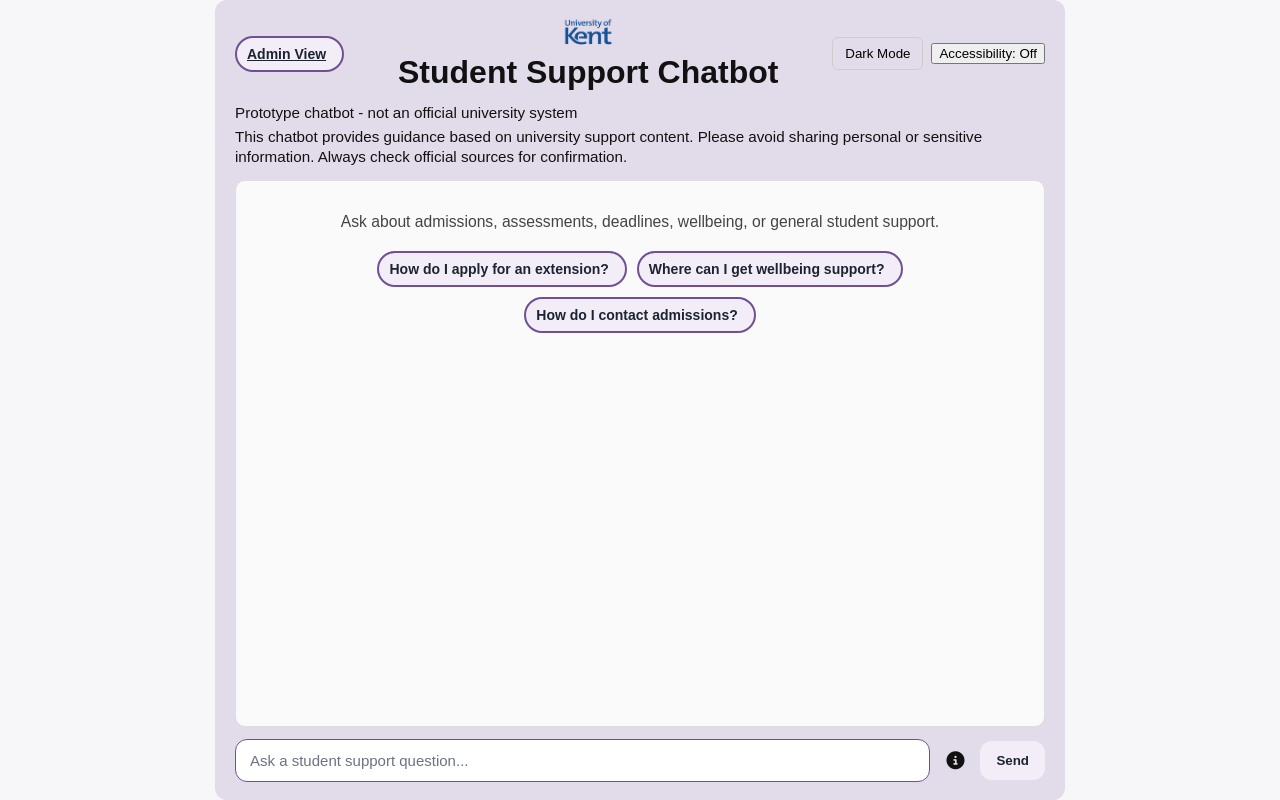
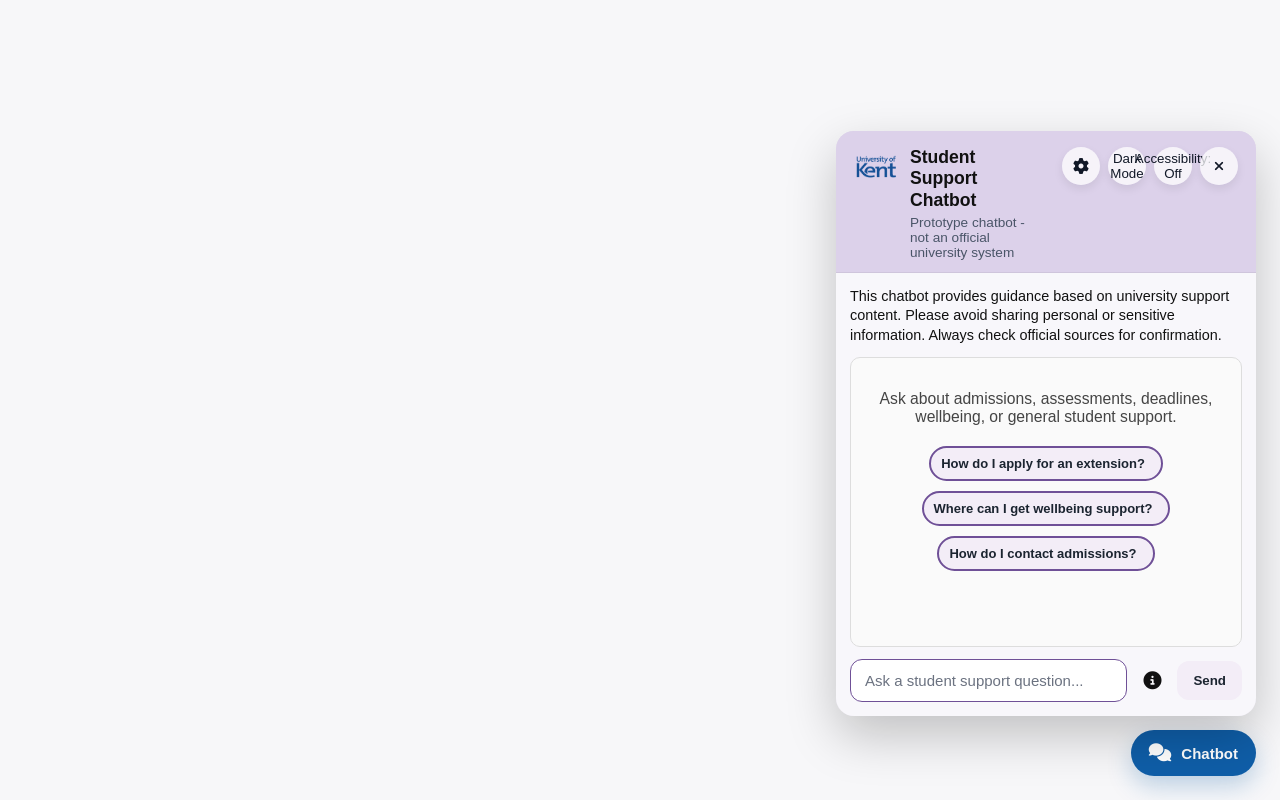
Before and after one commit to Conqui-1998/student-support-chatbot, a FastAPI app: page / in a window 1280 px wide. Run offline with FastAPI, Linux system fonts and the light colour scheme; parts of the project's set-up code (start-up, migrations or seed data) failed here and were passed over.

Commit message:
Convert Moodle chatbot to floating widget layout

```diff
--- a/static/index.html
+++ b/static/index.html
@@ -2,33 +2,47 @@
 <html lang="en">
 <head>
 	<meta charset="UTF-8" />
+	<meta name="viewport" content="width=device-width, initial-scale=1" />
 	<title>Student Support Chatbot</title>
 	<link rel="stylesheet" href="/static/styles.css" />
 	<link rel="stylesheet" href="https://cdnjs.cloudflare.com/ajax/libs/font-awesome/6.5.0/css/all.min.css">
 </head>
 <body class="chat-page">
-	<main class="container">
-		<div class="top-bar">
-			<div class="left-controls">
-				<a href="/admin" class="pill-button">Admin View</a>
+	<div class="widget-launcher" id="widgetLauncher">
+		<button id="widgetToggle" class="widget-button" type="button" aria-expanded="false" aria-controls="chatWidgetPanel">
+			<span class="widget-button-icon"><i class="fa-solid fa-comments"></i></span>
+			<span class="widget-button-text">Chatbot</span>
+		</button>
 	</div>
-			<div class="center-controls">
-				<img src="/static/kent-logo.png" alt="University of Kent" class="logo" />
+
+	<section class="chat-widget" id="chatWidgetPanel" aria-label="Student support chatbot">
+		<header class="widget-header">
+			<div class="widget-brand">
+				<img src="/static/kent-logo.png" alt="University of Kent" class="widget-logo" />
+				<div>
 					<h1>Student Support Chatbot</h1>
-			</div>
-			<div class="right-controls">
-				<button id="themeToggle" type="button">Dark Mode</button>
-				<button id="accessibilityToggle" type="button">Accessibility: Off</button>
+					<p>Prototype chatbot - not an official university system</p>
 				</div>
 			</div>
+			<div class="widget-actions">
+				<a href="/admin" class="widget-icon-button" title="Admin view" aria-label="Admin view">
+					<i class="fa-solid fa-gear"></i>
+				</a>
+				<button id="themeToggle" class="widget-icon-button" type="button" aria-label="Toggle theme">
+					<i class="fa-solid fa-moon"></i>
+				</button>
+				<button id="accessibilityToggle" class="widget-icon-button" type="button" aria-label="Toggle accessibility mode">
+					<i class="fa-solid fa-universal-access"></i>
+				</button>
+				<button id="widgetClose" class="widget-icon-button" type="button" aria-label="Close chatbot">
+					<i class="fa-solid fa-xmark"></i>
+				</button>
+			</div>
+		</header>
 
-		<p class="subtle-note">
-			Prototype chatbot - not an official university system
-		</p>
-
+		<div class="widget-body">
 			<p class="note">
-			This chatbot provides guidance based on university support content.
-			Please avoid sharing personal or sensitive information. Always check official sources for confirmation.
+				This chatbot provides guidance based on university support content. Please avoid sharing personal or sensitive information. Always check official sources for confirmation.
 			</p>
 
 			<div id="chatBox" class="chat-box">
@@ -54,7 +68,8 @@
 				</span>
 				<button class="send-button" onclick="sendMessage()">Send</button>
 			</div>
-	</main>
+		</div>
+	</section>
 
 	<script src="/static/app.js"></script>
 </body>
--- a/static/styles.css
+++ b/static/styles.css
@@ -12,153 +12,160 @@
 .chat-page {
 	min-height: 100vh;
 	margin: 0;
-	overflow-x: hidden;
-	overflow-y: auto;
+	overflow: hidden;
+}
+
+.widget-launcher {
+	position: fixed;
+	right: 24px;
+	bottom: 24px;
+	z-index: 9998;
+	display: flex;
+	align-items: center;
+	justify-content: flex-end;
+}
+
+.widget-button {
+	display: inline-flex;
+	align-items: center;
+	gap: 10px;
+	padding: 14px 18px;
+	border: 0;
+	border-radius: 999px;
+	background: #0f5ea8;
+	color: #ffffff;
+	font-weight: 700;
+	cursor: pointer;
+	box-shadow: 0 10px 24px rgba(15, 94, 168, 0.25);
+}
+
+.widget-button:hover {
+	background: #0d4f8d;
+}
+
+.widget-button-icon {
+	display: inline-flex;
+	align-items: center;
+	justify-content: center;
+	font-size: 18px;
+}
+
+.widget-button-text {
+	font-size: 15px;
+}
+
+.chat-widget {
+	position: fixed;
+	right: 24px;
+	bottom: 84px;
+	z-index: 9999;
+	width: min(420px, calc(100vw - 48px));
+	max-height: min(720px, calc(100vh - 120px));
+	display: none;
+	flex-direction: column;
+	background: #E2DCEA;
+	border-radius: 18px;
+	box-shadow: 0 20px 50px rgba(0, 0, 0, 0.22);
+	overflow: hidden;
+}
+
+.chat-widget.is-open {
 	display: flex;
 }
 
-/* LAYOUT / CONTAINERS */
+.widget-header {
+	display: flex;
+	align-items: flex-start;
+	justify-content: space-between;
+	gap: 16px;
+	padding: 16px 18px 12px;
+	background: #dcd1ea;
+	border-bottom: 1px solid rgba(0, 0, 0, 0.06);
+}
 
-.container {
-	max-width: 850px;
-	margin: 0 auto;
+.widget-brand {
+	display: flex;
+	align-items: flex-start;
+	gap: 12px;
+}
+
+.widget-logo {
+	width: 44px;
+	height: 44px;
+	object-fit: contain;
+	flex: 0 0 auto;
+}
+
+.widget-header h1 {
+	margin: 0;
+	font-size: 1.1rem;
+	line-height: 1.2;
+}
+
+.widget-header p {
+	margin: 4px 0 0;
+	font-size: 0.85rem;
+	color: #4a5568;
+}
+
+.widget-actions {
+	display: flex;
+	align-items: center;
+	gap: 8px;
+}
+
+.widget-icon-button {
+	width: 38px;
+	height: 38px;
+	display: inline-flex;
+	align-items: center;
+	justify-content: center;
+	border: 0;
+	border-radius: 50%;
+	background: rgba(255, 255, 255, 0.74);
+	color: #111827;
+	cursor: pointer;
+	text-decoration: none;
+	box-shadow: 0 4px 10px rgba(0, 0, 0, 0.08);
+}
+
+.widget-icon-button:hover {
+	background: rgba(255, 255, 255, 0.92);
+}
+
+.widget-body {
 	display: flex;
 	flex-direction: column;
-	background: #E2DCEA;
-	padding: 18px 20px;
-	box-sizing: border-box;
-	border-radius: 12px;
-	width: 100%;
+	padding: 14px;
+	gap: 12px;
+	background: #f8f7fb;
+	min-height: 0;
 }
 
-.chat-page .container {
-	flex: 1;
-	min-height: 100vh;
+.widget-body .note {
+	margin: 0;
+	font-size: 0.9rem;
+	line-height: 1.35;
 }
 
-body.embedded-mode {
-	background: #f7f7f9;
+.widget-body .chat-box {
+	flex: 1;
+	min-height: 260px;
+	max-height: 420px;
+	margin: 0;
 }
 
-body.embedded-mode .container {
-	padding: 12px 14px;
-	border-radius: 10px;
+.widget-body .input-row {
+	margin-top: 0;
 }
 
-body.embedded-mode .top-bar {
-	margin-bottom: 6px;
-}
-
-body.embedded-mode .center-controls .logo {
-	height: 26px;
-}
-
-body.embedded-mode .center-controls h1 {
-	font-size: 1.45rem;
-}
-
-body.embedded-mode .subtle-note,
-body.embedded-mode .note {
-	display: none;
-}
-
-body.embedded-mode .chat-box {
-	min-height: 140px;
-	margin-bottom: 10px;
-}
-
-body.embedded-mode .chat-starter {
-	padding: 10px;
-}
-
-body.embedded-mode .starter-text {
-	font-size: 0.92rem;
-}
-
-body.embedded-mode .input-row input,
-body.embedded-mode .send-button {
-	padding-top: 10px;
-	padding-bottom: 10px;
-}
-
-body.embedded-mode .pill-button {
+.widget-body .pill-button {
 	font-size: 13px;
 }
 
 .admin-container {
 	max-width: 1000px;
 	margin: 40px auto;
-}
-
-.logo {
-	height: 40px;
-}
-
-/* HEADER / NAVIGATION */
-
-.top-bar {
-	display: grid;
-	grid-template-columns: auto 1fr auto;
-	align-items: center;
-	margin-bottom: 10px;
-	gap: 12px;
-}
-
-.left-controls,
-.right-controls {
-	display: flex;
-	align-items: center;
-	gap: 8px;
-}
-
-.center-controls {
-	text-align: center;
-}
-
-.center-controls .logo {
-	height: 34px;
-	display: block;
-	margin: 0 auto 4px;
-}
-
-.center-controls h1 {
-	margin: 0;
-	font-size: 2rem;
-	line-height: 1.05;
-}
-
-.top-nav {
-	margin-bottom: 16px;
-}
-
-.top-nav a {
-	text-decoration: none;
-	font-weight: bold;
-	color: #0056b3;
-}
-
-.top-nav a:hover {
-	text-decoration: underline;
-}
-
-#themeToggle {
-	padding: 8px 12px;
-	border-radius: 6px;
-	border: 1px solid #ccc;
-	background: transparent;
-}
-
-/* TEXT / NOTES */
-
-.subtle-note {
-	margin: 4px 0 6px;
-	font-size: 0.95rem;
-}
-
-.note {
-	margin: 0 0 12px;
-	font-size: 0.95rem;
-	line-height: 1.35;
 }
 
 .meta {
```
Also changed, not shown: static/app.js (+48 -0 lines). Lines whose indentation alone changed are shown as unchanged.
